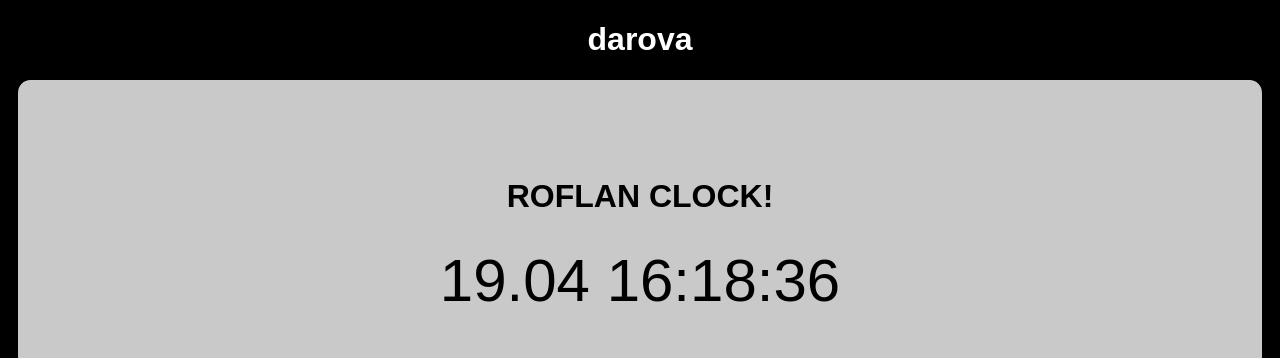
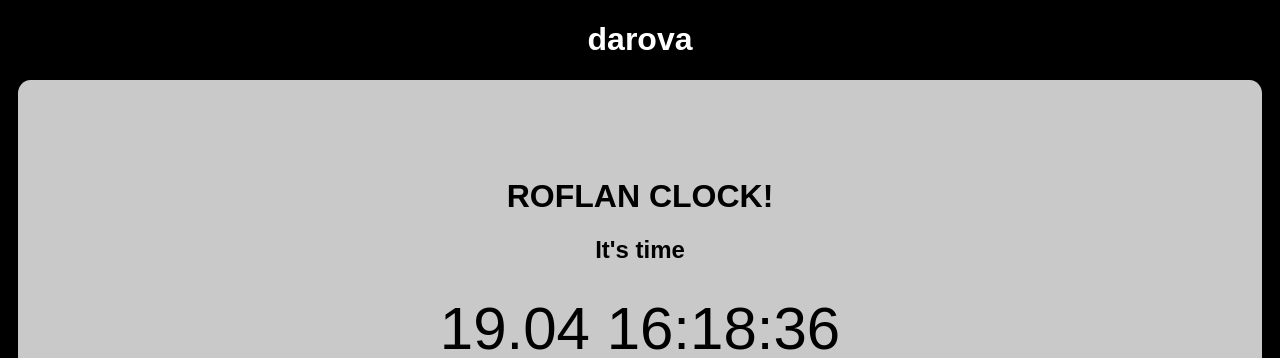
Before and after one commit to slamkh/test, a plain HTML site: page index.html in a window 1280 px wide. Shown: the top 358 px of the page. Drawn offline with Linux system fonts and the light colour scheme.

Commit message:
index mod

```diff
--- a/index.html
+++ b/index.html
@@ -12,6 +12,7 @@
   <div class="window">
    <div class="zag" align="center">
      <h1>ROFLAN CLOCK!</h1>
+     <h2>It's time </h2>
    </div>
 
    <div id="clock"></div>
```
Also changed, not shown: 1 other file.
